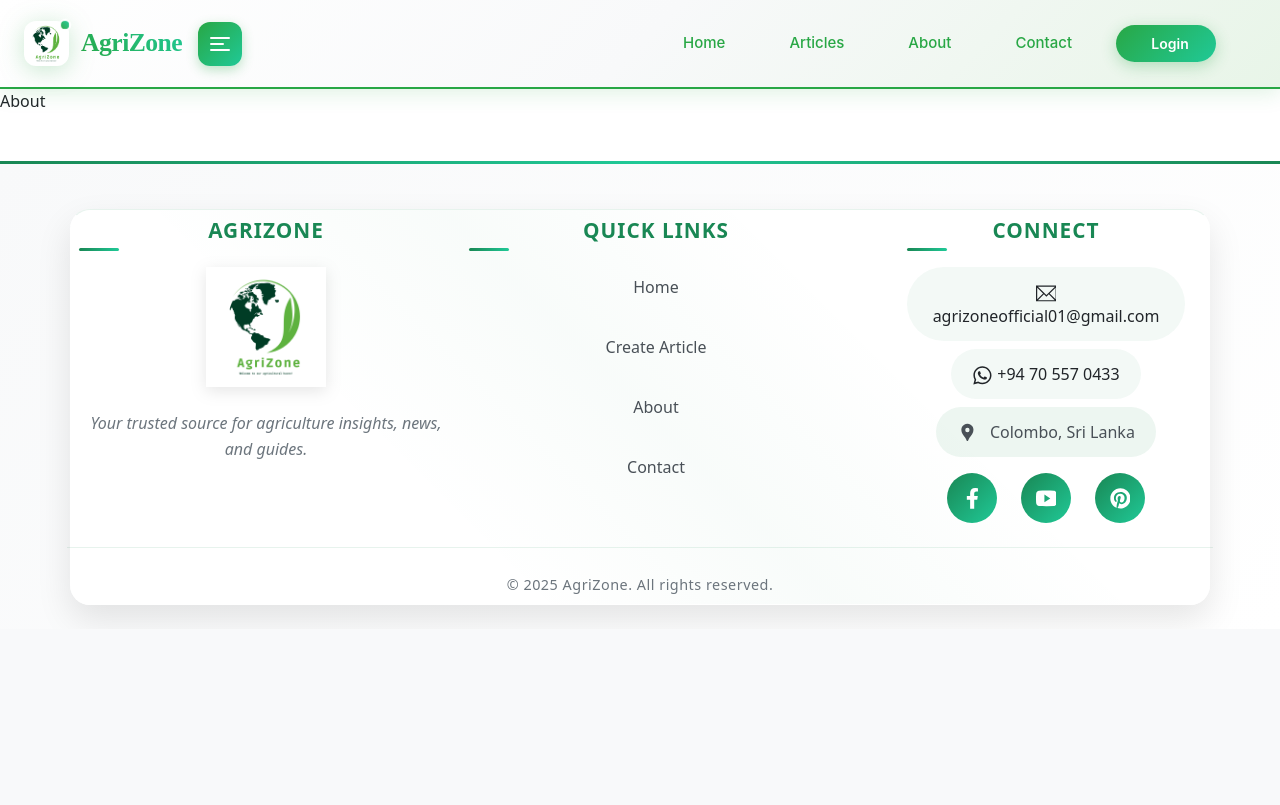
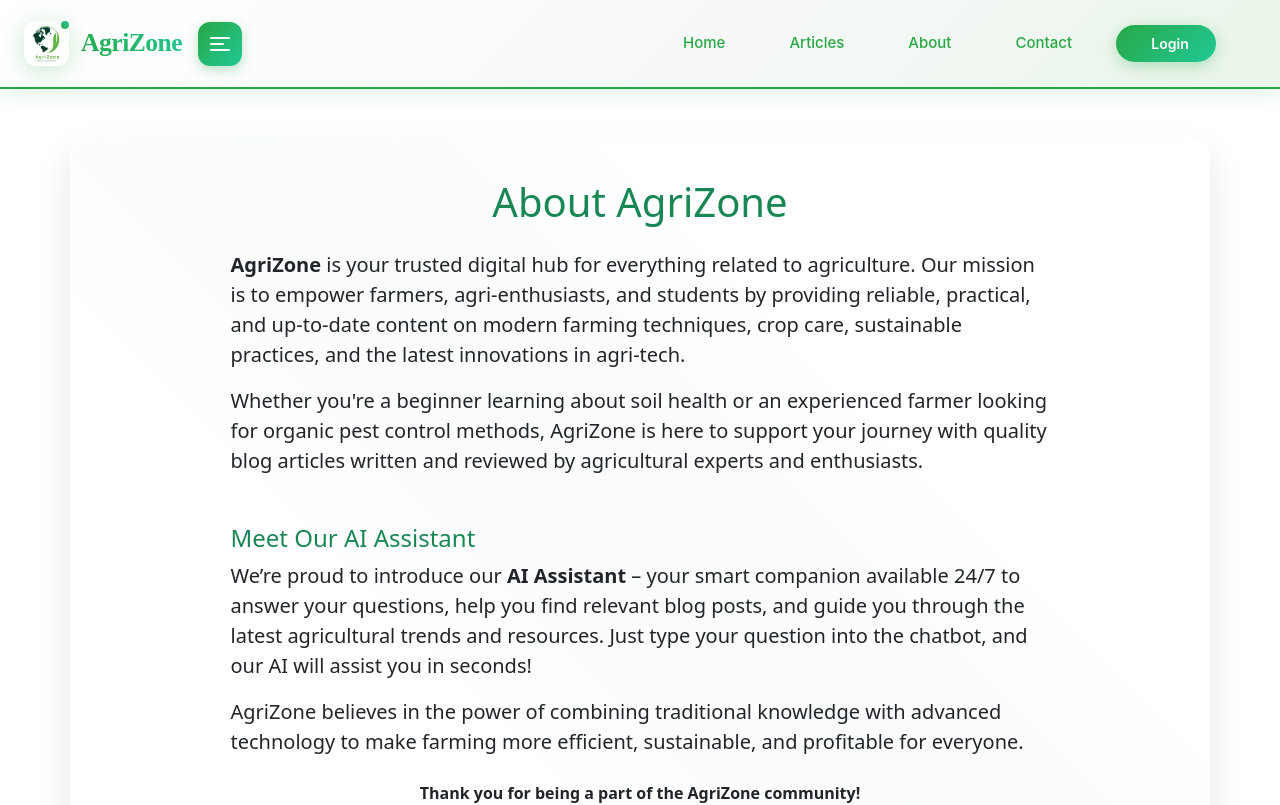
Before and after one commit to dlshn/AgriZone-Blog-With-ChatBot, a React (Create React App) app in the folder front_end/: page /About in a window 1280 px wide. Shown: the top 805 px of the page. Built offline with nearby package versions, Linux system fonts and the light colour scheme.

Commit message:
Contact us page and EmailJs use for contact mail

```diff
--- a/front_end/package.json
+++ b/front_end/package.json
@@ -3,6 +3,7 @@
   "version": "0.1.0",
   "private": true,
   "dependencies": {
+    "@emailjs/browser": "^4.4.1",
     "@testing-library/dom": "^10.4.0",
     "@testing-library/jest-dom": "^6.6.3",
     "@testing-library/react": "^16.1.0",
--- a/front_end/src/components/About.jsx
+++ b/front_end/src/components/About.jsx
@@ -1,9 +1,47 @@
-import React from 'react'
+// src/pages/About.js
+import React from "react";
+import { useNavigate } from "react-router-dom";
+import "bootstrap/dist/css/bootstrap.min.css";
 
 const About = () => {
+  const navigate = useNavigate();
   return (
-    <div>About</div>
-  )
-}
+    <div className="container my-5">
+      <div className="row justify-content-center">
+        <div className="col-lg-10 px-5">
+          <h1 className="text-success text-center mb-4">About AgriZone</h1>
+          <p className="fs-5">
+            <strong>AgriZone</strong> is your trusted digital hub for everything related to agriculture.
+            Our mission is to empower farmers, agri-enthusiasts, and students by providing
+            reliable, practical, and up-to-date content on modern farming techniques, crop care,
+            sustainable practices, and the latest innovations in agri-tech.
+          </p>
+          <p className="fs-5">
+            Whether you're a beginner learning about soil health or an experienced farmer looking for
+            organic pest control methods, AgriZone is here to support your journey with quality blog
+            articles written and reviewed by agricultural experts and enthusiasts.
+          </p>
+          <h4 className="mt-5 text-success">Meet Our AI Assistant</h4>
+          <p className="fs-5">
+            We’re proud to introduce our <strong>AI Assistant</strong> – your smart companion available
+            24/7 to answer your questions, help you find relevant blog posts, and guide you through
+            the latest agricultural trends and resources. Just type your question into the chatbot,
+            and our AI will assist you in seconds!
+          </p>
+          <p className="fs-5">
+            AgriZone believes in the power of combining traditional knowledge with advanced technology
+            to make farming more efficient, sustainable, and profitable for everyone.
+          </p>
+          <p className="text-center mt-4">
+            <strong>Thank you for being a part of the AgriZone community!</strong>
+          </p>
+          <button className="btn btn-success mt-3" onClick={() => navigate('/')}>
+              ← Chat with AI
+            </button>
+        </div>
+      </div>
+    </div>
+  );
+};
 
-export default About
+export default About;
--- a/front_end/src/components/Contact.jsx
+++ b/front_end/src/components/Contact.jsx
@@ -1,9 +1,62 @@
-import React from 'react'
+// src/pages/Contact.js
+import React, { useRef } from "react";
+import emailjs from "@emailjs/browser";
+import "bootstrap/dist/css/bootstrap.min.css";
 
 const Contact = () => {
+  const form = useRef();
+
+  const sendEmail = (e) => {
+    e.preventDefault();
+
+    emailjs
+      .sendForm(
+         process.env.REACT_APP_EMAILJS_SERVICE_ID,     // 🔁 Replace with your actual ID
+        process.env.REACT_APP_EMAILJS_TEMPLATE_ID,    // 🔁 Replace with your actual ID
+        form.current,
+        process.env.REACT_APP_EMAILJS_PUBLIC_KEY      // 🔁 Replace with your actual public key
+      )
+      .then(
+        (result) => {
+          alert("Message sent successfully!");
+          form.current.reset(); // clear form
+        },
+        (error) => {
+          alert("Something went wrong. Please try again.");
+          console.error(error);
+        }
+      );
+  };
+
   return (
-    <div>Contact</div>
-  )
-}
+    <>
+    <div className="container my-5">
+      <div className="row justify-content-center">
+        <div className="col-lg-8">
+          <h1 className="text-success text-center mb-4">Contact Us</h1>
+          <p className="fs-5 text-center">
+            We'd love to hear from you! Send us your questions, feedback, or suggestions.
+          </p>
+          <form ref={form} onSubmit={sendEmail} className="p-4 shadow rounded bg-light">
+            <div className="mb-3">
+              <label className="form-label">Name</label>
+              <input type="text" name="user_name" className="form-control" required />
+            </div>
+            <div className="mb-3">
+              <label className="form-label">Email</label>
+              <input type="email" name="user_email" className="form-control" required />
+            </div>
+            <div className="mb-3">
+              <label className="form-label">Message</label>
+              <textarea name="message" rows="5" className="form-control" required></textarea>
+            </div>
+            <button type="submit" className="btn btn-success w-100">Send</button>
+          </form>
+        </div>
+      </div>
+    </div>
+    </>
+  );
+};
 
-export default Contact
+export default Contact;
```
Also changed, not shown: 2 other files (tests, documents, lock files or other folders).
